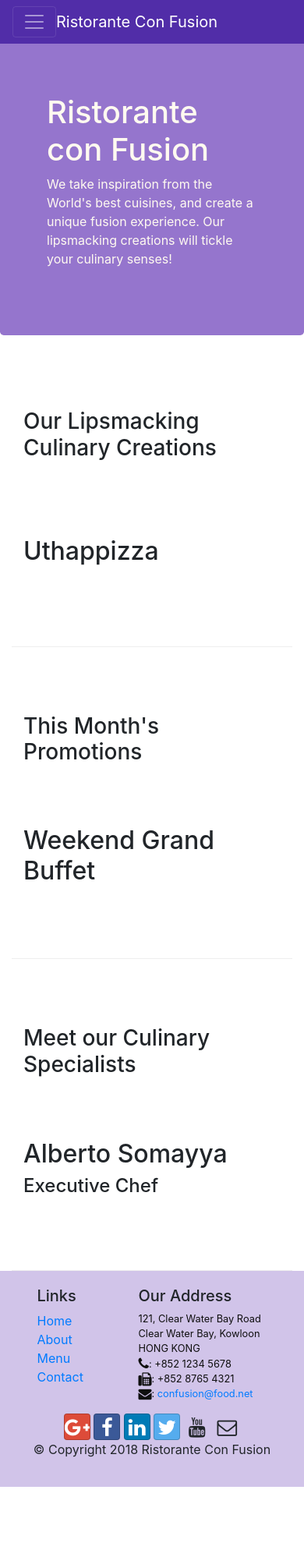
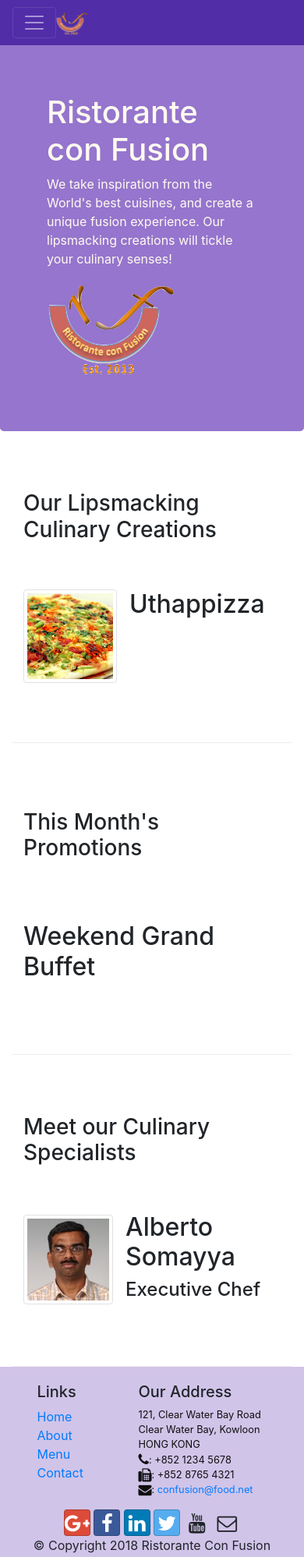
Before and after one commit to MariaRosales1/boostrap4, a website: page index.html in a window 390 px wide. Shown: the top 1997 px of the page at 78% size. Before the commit the page ends 1907 px from the top, so only its background shows below. Drawn offline with nearby package versions, Linux system fonts and the light colour scheme.

Commit message:
Images and Media

```diff
--- a/index.html
+++ b/index.html
@@ -22,7 +22,7 @@
             <button class="navbar-toggler" type="button" data-toggle="collapse" data-target="#Navbar">
                 <span class="navbar-toggler-icon"></span>
             </button>
-            <a class="navbar-brand mr-auto" href="#">Ristorante Con Fusion</a>
+            <a class="navbar-brand mr-auto" href="#"><img src="img/logo.png" height="30" width="41"></a>
             <div class="collapse navbar-collapse" id="Navbar">
                 <ul class="navbar-nav mr-auto">
                     <li class="nav-item active"><a class="nav-link" href="#">
@@ -51,7 +51,8 @@
                     <p>We take inspiration from the World's best cuisines, and create a unique fusion experience. Our
                         lipsmacking creations will tickle your culinary senses!</p>
                 </div>
-                <div class="col-12 col-sm">
+                <div class="col-12 col-sm align-self-center">
+                    <img src="img/logo.png" class="img-fluid">
                 </div>
             </div>
         </div>
@@ -63,10 +64,17 @@
                 <h3>Our Lipsmacking Culinary Creations</h3>
             </div>
             <div class="col col-sm order-sm-first col-md">
-                <h2>Uthappizza</h2>
-                <p class="d-none d-sm-block">A unique combination of Indian Uthappam (pancake) and Italian pizza, topped
-                    with Cerignola olives, ripe vine cherry tomatoes, Vidalia onion, Guntur chillies and Buffalo Paneer.
-                </p>
+                <div class="media">
+                    <img class="d-flex mr-3 img-thumbnail align-self-center"
+                            src="img/uthappizza.png" alt="Uthappizza">
+                    <div class="media-body">
+                        <h2 class="mt-0">Uthappizza</h2>
+                        <p class="d-none d-sm-block">A unique combination of Indian Uthappam (pancake) and
+                            Italian pizza, topped with Cerignola olives, ripe vine
+                            cherry tomatoes, Vidalia onion, Guntur chillies and
+                            Buffalo Paneer.</p>
+                    </div>
+                </div>
             </div>
         </div>
 
@@ -88,11 +96,20 @@
                 <h3>Meet our Culinary Specialists</h3>
             </div>
             <div class="col col-sm order-sm-first col-md">
-                <h2>Alberto Somayya</h2>
-                <h4>Executive Chef</h4>
-                <p class="d-none d-sm-block">Award winning three-star Michelin chef with wide International experience
-                    having worked closely with whos-who in the culinary world, he specializes in creating mouthwatering
-                    Indo-Italian fusion experiences. </p>
+                <div class="media">
+                    <img class="d-flex mr-3 img-thumbnail align-self-center"
+                            src="img/alberto.png" alt="Alberto Somayya">
+                    <div class="media-body">
+                        <h2 class="mt-0">Alberto Somayya</h2>
+                        <h4>Executive Chef</h4>
+                        <p class="d-none d-sm-block">Award winning three-star Michelin chef with wide
+                            International experience having worked closely with
+                            whos-who in the culinary world, he specializes in
+                            creating mouthwatering Indo-Italian fusion experiences.
+                            </p>
+                    </div>
+                </div>
+
             </div>
         </div>
     </div>
```
Also changed, not shown: aboutus.html (+3 -2 lines), contactus.html (+3 -2 lines), img/alberto.png (added), img/buffet.png (added), img/logo.png (added), img/uthappizza.png (added).
